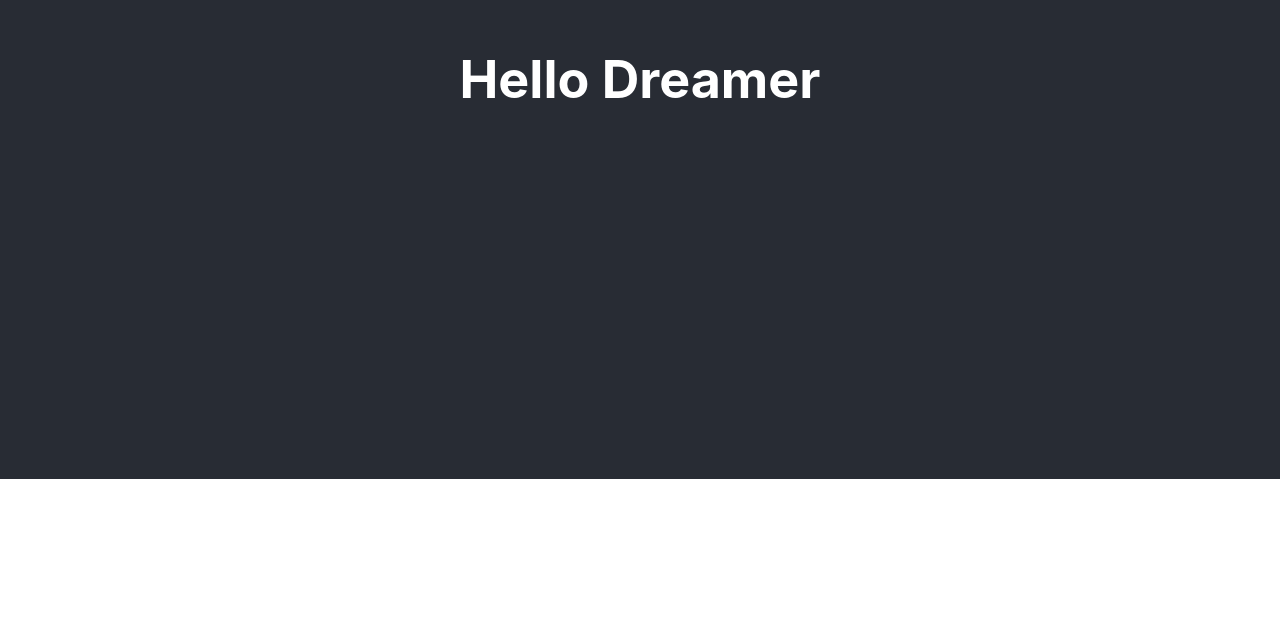
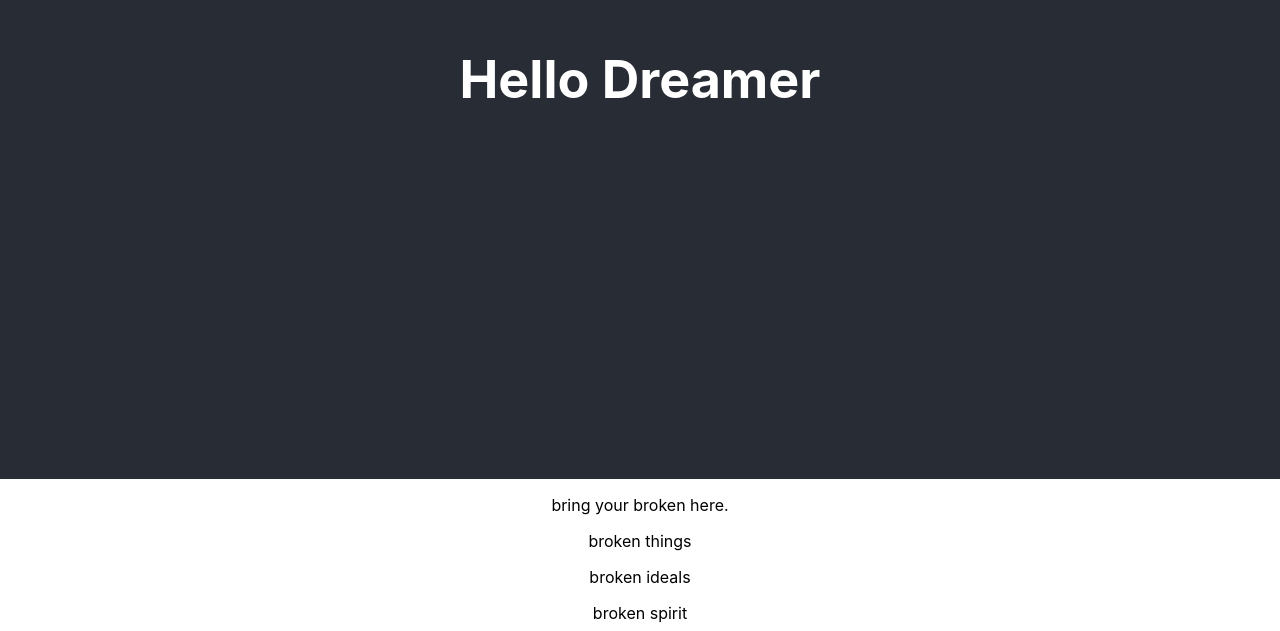
Before and after one commit to caclowers/broken, a React (Create React App) app: page / in a window 1280 px wide. Shown: the part 321-952 px from the top of the page. Before the commit the page ends 800 px from the top, so only its background shows below. Built offline with nearby package versions, Linux system fonts and the light colour scheme.

Commit message:
added Sections component//added SectionA to App

```diff
--- a/src/App.js
+++ b/src/App.js
@@ -1,12 +1,13 @@
 import React, { Component } from 'react';
 import './App.css';
 import Header from './components/Header/Header.js';
-
+import SectionA from './components/Sections/SectionA.js';
 class App extends Component {
   render() {
     return (
       <div className="App">
         <Header />
+        <SectionA />
       </div>
     );
   }
--- a/src/components/Header/Header.js
+++ b/src/components/Header/Header.js
@@ -1,7 +1,7 @@
 import React, { Component } from 'react';
 import '../../App.css';
 
-class App extends Component {
+class Header extends Component {
   render() {
     return (
         <header className="App-header">
@@ -11,4 +11,4 @@ class App extends Component {
   }
 }
 
-export default App;
+export default Header;
--- /dev/null
+++ b/src/components/Sections/SectionA.js
@@ -0,0 +1,17 @@
+import React, { Component } from 'react';
+import '../../App.css';
+
+class SectionA extends Component {
+  render() {
+    return (
+      <div>
+        <p>bring your broken here.</p>
+        <p>broken things</p>
+        <p>broken ideals</p>
+        <p>broken spirit</p>
+      </div>
+    );
+  }
+}
+
+export default SectionA;
```
